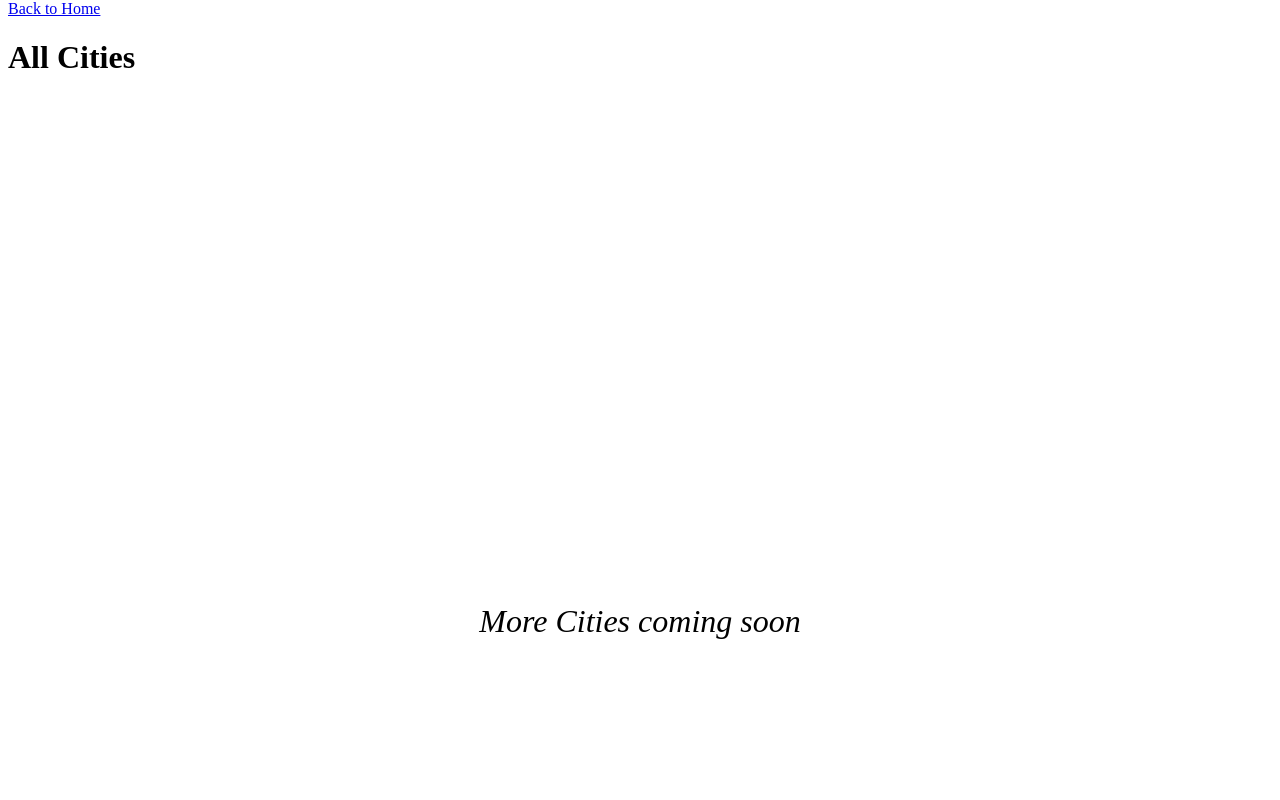
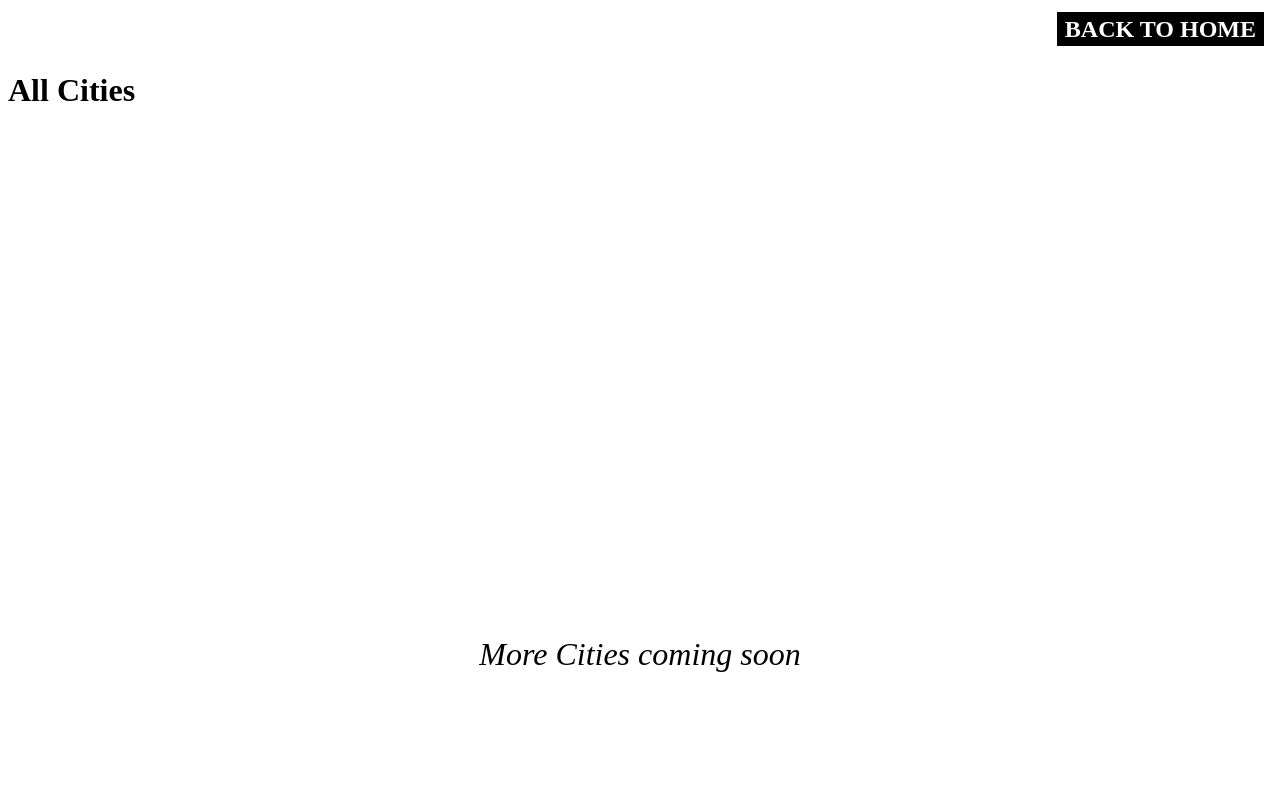
Before and after one commit to r-shahid/travels, a React (Create React App) app: page /all in a window 1280 px wide. Shown: the top 800 px of the page. Built offline with nearby package versions, Linux system fonts and the light colour scheme; a web font is replaced by a local one.

Commit message:
all cities header styling

```diff
--- a/src/styles/allcities.css
+++ b/src/styles/allcities.css
@@ -2,8 +2,25 @@
   min-height: 100vh;
   padding: 0 8px;
 }
-.AllCities .cities_list {
-    /* dis */
+
+.AllCities header {
+  text-align: right;
+  padding: 8px;
+  position: relative;
+  z-index: 10;
+  margin: 8px 0px;
+}
+
+.AllCities header a {
+  font-size: 1.5rem;
+  text-decoration: none;
+  color: inherit;
+  font-weight: 600;
+  background-color: black;
+  color: white;
+  padding: 4px 8px;
+  text-transform: uppercase;
+  font-variation-settings: "wdth" 151;
 }
 
 .AllCities .trip {
```
Lines whose indentation alone changed are shown as unchanged.
